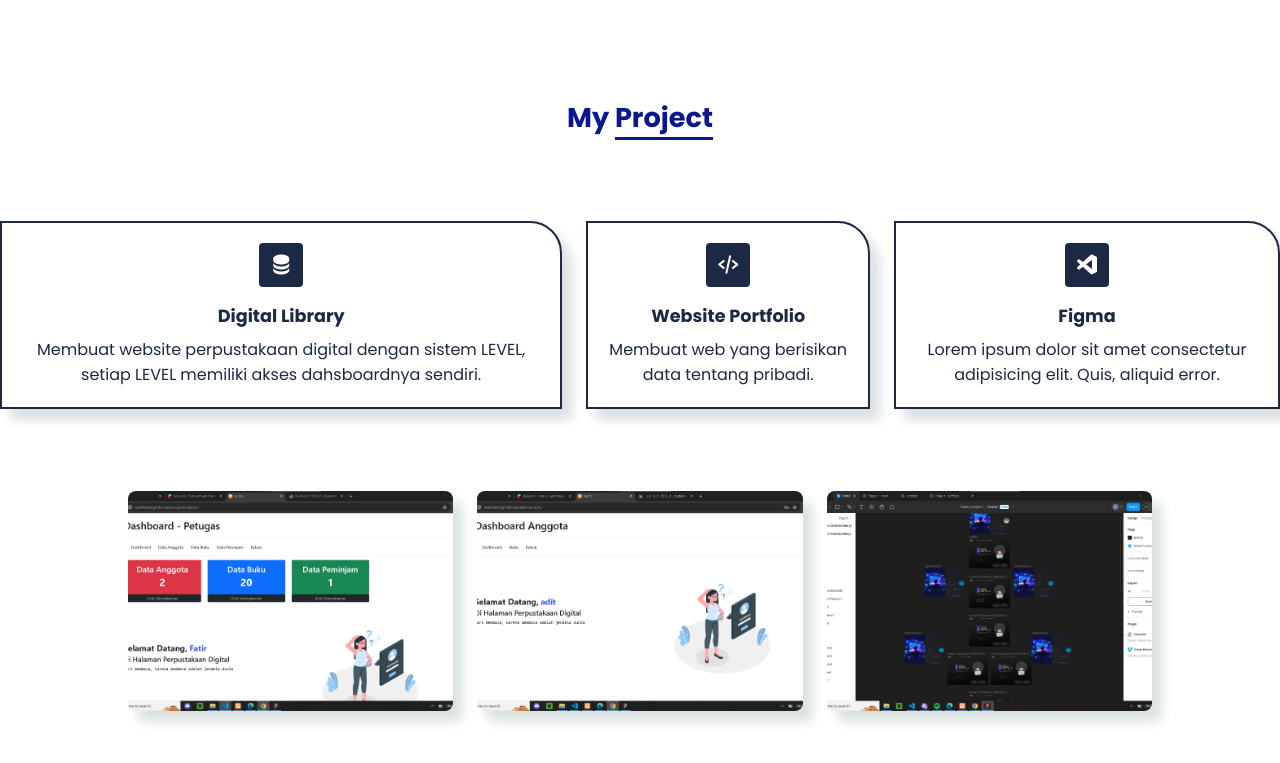
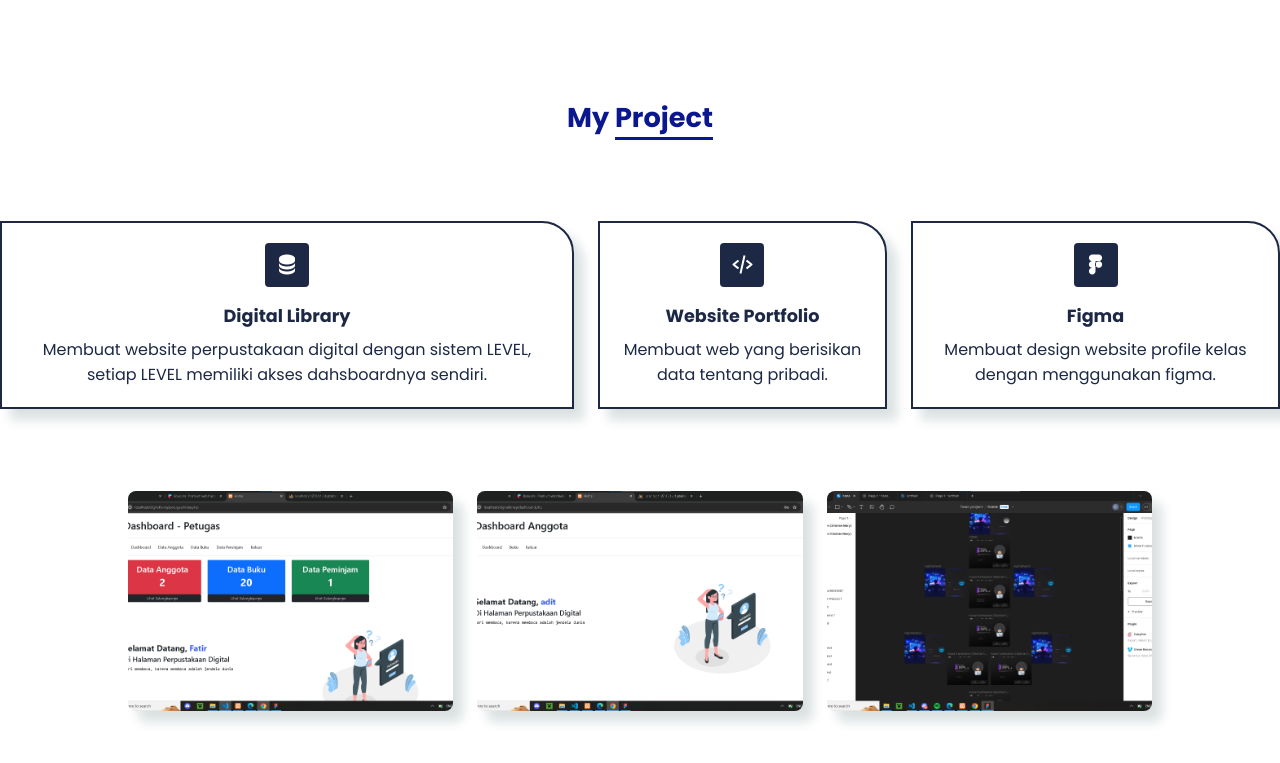
Before and after one commit to OberonVortigernn/Faathir_Al_Banna, a plain HTML site: page index.html in a window 1280 px wide. Shown: the part 1102-1865 px from the top of the page. Drawn offline with nearby package versions, Linux system fonts and the light colour scheme.

Commit message:
Update index.html

```diff
--- a/index.html
+++ b/index.html
@@ -88,9 +88,9 @@
         </div>
         <!-- Box 3 -->
         <div class="box">
-            <i class='bx bxl-visual-studio' ></i>
+            <i class='bx bxl-figma'></i>
             <h2>Figma</h2>
-            <p>Lorem ipsum dolor sit amet consectetur adipisicing elit. Quis, aliquid error.</p>
+            <p>Membuat design website profile kelas dengan menggunakan figma.</p>
         </div>
     </div>
         </div>
```
